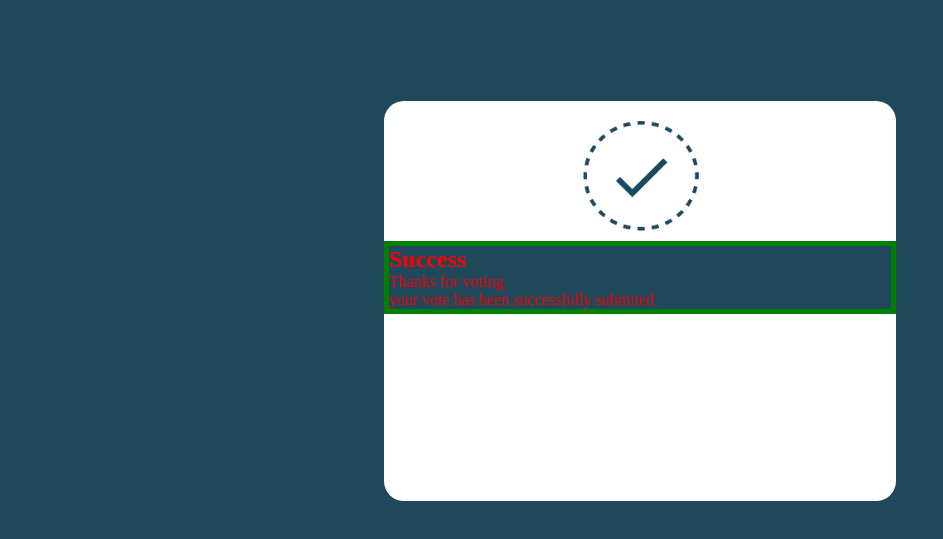
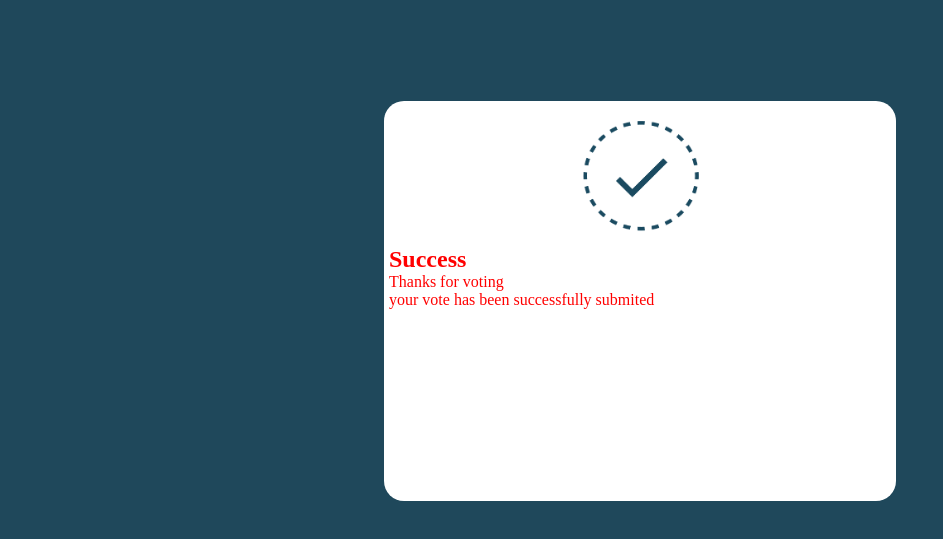
Before and after one commit to biruk-anley/electronic-vote, a plain HTML site: page source/successfull.html in a window 1280 px wide. Shown: the part 139-678 px from the top of the page, without its empty margins (0-943 px from the left). Drawn offline with Linux system fonts and the light colour scheme.

```diff
--- a/source/success.css
+++ b/source/success.css
@@ -25,6 +25,9 @@
 }
 .text{
     color: red;
-    border: 5px solid green;
+    border: 5px solid rgb(255, 255, 255);
     z-index: -1;
 }
+.texts{
+    background-color: white;
+}
--- a/source/successfull.html
+++ b/source/successfull.html
@@ -16,9 +16,9 @@
     <div class="sucess">
         <img class="sucess-img" src="/ui/sucess.PNG" alt="" srcset="" style="width: 30%;">
         <div class="text">
-            <h2>Success</h2>
-            <p>Thanks for voting</p>
-            <p>your vote has been successfully submited</p>
+            <h2 class="texts">Success</h2>
+            <p class="texts">Thanks for voting</p>
+            <p class="texts">your vote has been successfully submited</p>
         </div>
     </div>
 
```
